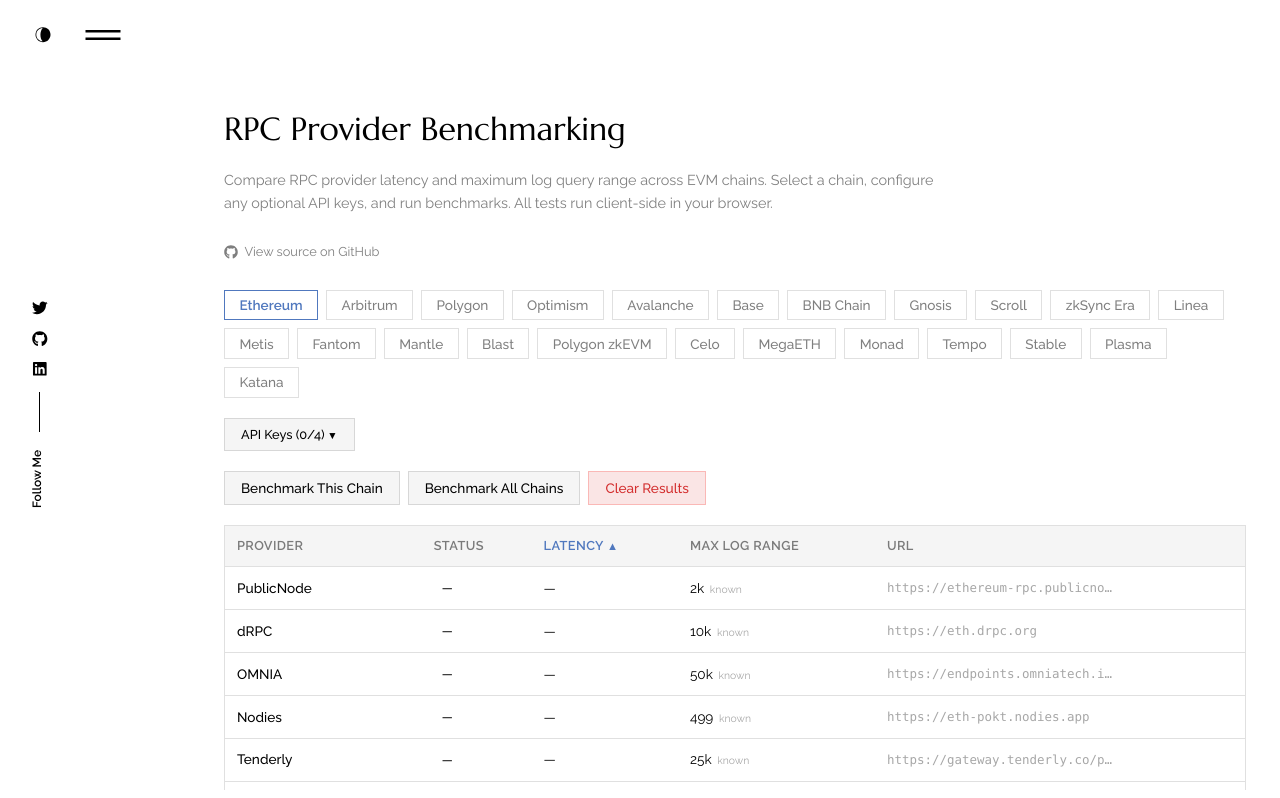
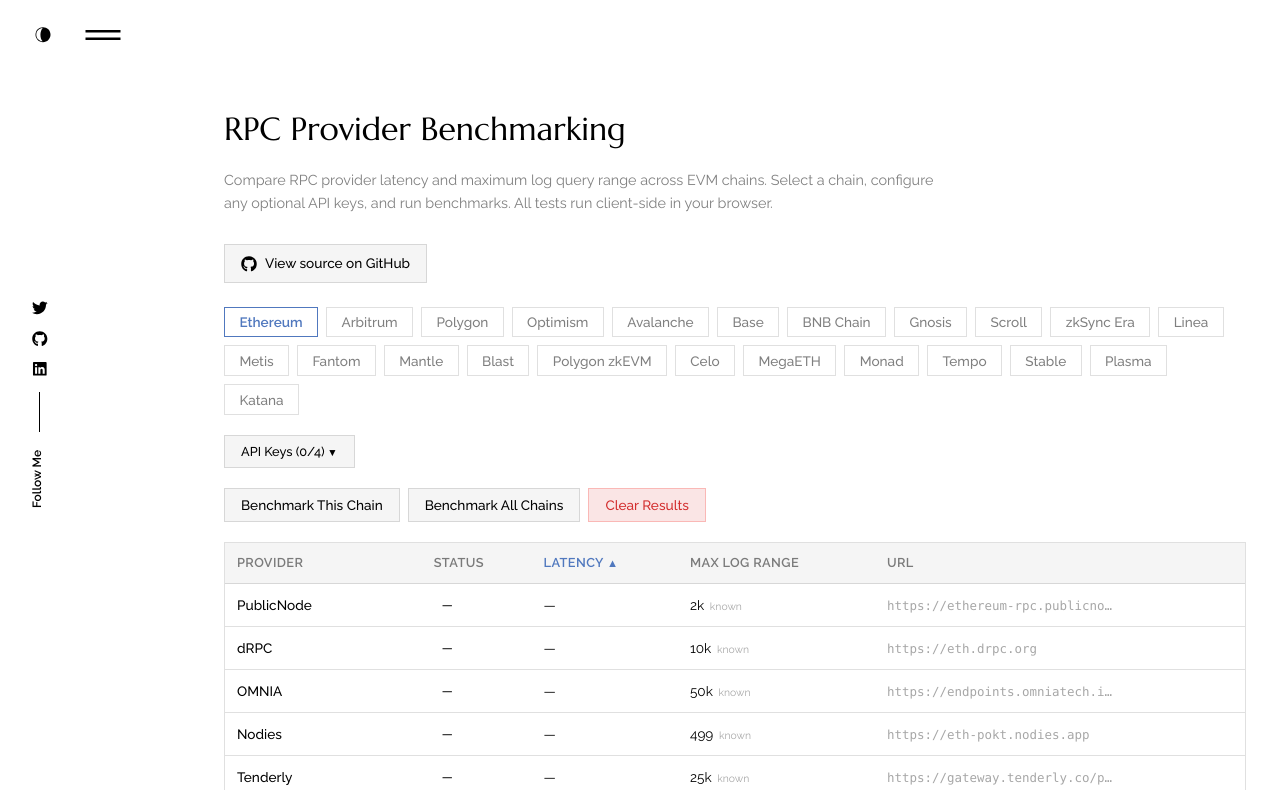
Before and after one commit to JTraversa/rpc-benchmark-dashboard, a React (Vite) app: page / in a window 1280 px wide. Shown: the top 798 px of the page. Built offline with nearby package versions, Linux system fonts and the light colour scheme.

Commit message:
enlarge link

```diff
--- a/src/components/RepoLink.css
+++ b/src/components/RepoLink.css
@@ -1,24 +1,30 @@
-/* Link to this tool's source, sat under the page description. Deliberately
-   quiet: it is a footnote to the intro copy, not an action. */
+/* Link to this tool's source. Styled as a bordered box matching .btn-secondary
+   so it reads as an action rather than a footnote, including the same
+   lift-on-hover the rest of the site's buttons use. */
 .repo-link {
   display: inline-flex;
   align-items: center;
-  gap: 0.4rem;
-  margin-top: 0.85rem;
-  font-size: 0.8rem;
-  color: var(--text-secondary);
+  gap: 0.5rem;
+  margin-top: 1rem;
+  padding: 0.5rem 1rem;
+  font-size: 0.85rem;
+  font-weight: 500;
+  color: var(--text-primary);
+  background: var(--bg-tertiary);
+  border: 1px solid var(--border);
+  border-radius: 0;
   text-decoration: none;
-  border-bottom: 1px solid transparent;
-  transition: color 0.2s ease, border-color 0.2s ease;
+  transition: all 0.3s cubic-bezier(0.55, 0, 0.1, 1);
 }
 
 .repo-link:hover {
-  color: var(--text-primary);
-  border-bottom-color: currentColor;
+  border-color: var(--text-secondary);
+  box-shadow: 4px 4px 0px var(--border);
+  transform: translate(-2px, -2px);
 }
 
 .repo-link svg {
-  width: 14px;
-  height: 14px;
+  width: 16px;
+  height: 16px;
   flex-shrink: 0;
 }
```
